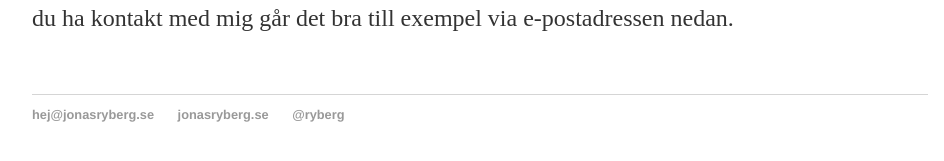
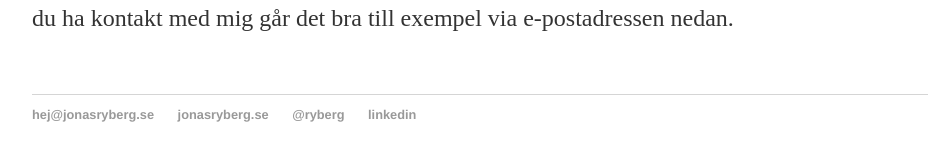
Before and after one commit to jonasryberg/test, a Jekyll site: the page index.html, which Jekyll copies as it is, in a window 1280 px wide. Shown: the part 264-425 px from the top of the page, without its empty margins (160-1104 px from the left). Built offline with Jekyll 4.4.1, drawn with Linux system fonts in a browser that asks for light colours.

Commit message:
Update index.html

```diff
--- a/index.html
+++ b/index.html
@@ -37,6 +37,7 @@
 			</li>
         		<li><a href="https://www.jonasryberg.se">jonasryberg.se</a></li>
         		<li><a href="https://twitter.com/ryberg">@ryberg</a></li>
+        		<li><a href="https://se.linkedin.com/in/jryberg">linkedin</a></li>
 			</ul>
 		</footer>
 	</body>
```
